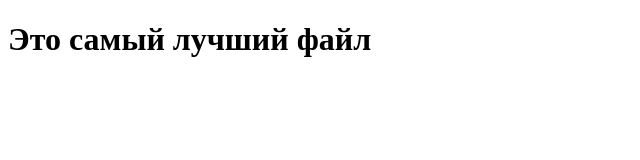
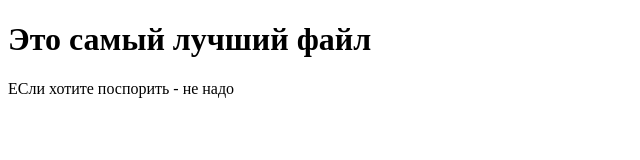
Before and after one commit to MrR0b0t655665/project1.1, a plain HTML site: page index.html in a window 1280 px wide. Shown: the whole page, without its empty margins (0-640 px from the left). Drawn offline with Linux system fonts and the light colour scheme.

Commit message:
Update index.html

```diff
--- a/index.html
+++ b/index.html
@@ -8,5 +8,6 @@
 </head>
 <body>
     <h1>Это самый лучший файл</h1>
+    <p>ЕСли хотите поспорить - не надо</p>
 </body>
 </html>
```
